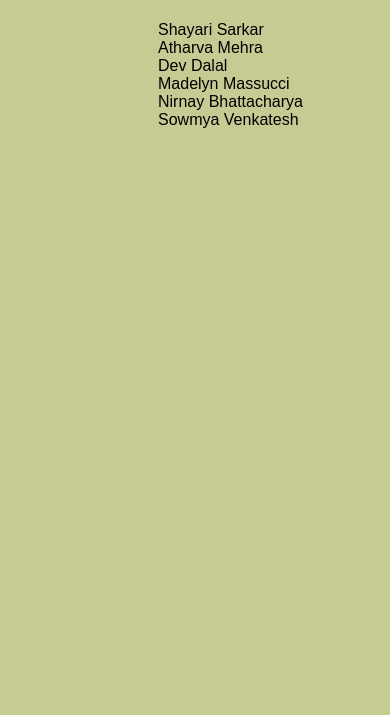
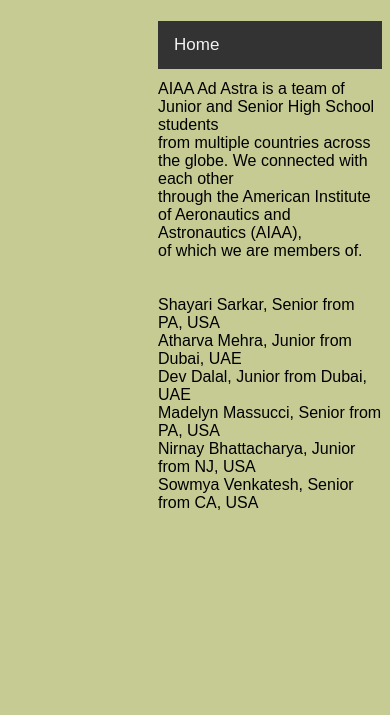
Before and after one commit to shayari-sarkar/aiaa-spaceapps, a Flask app: page /about-us in a window 390 px wide. Shown: the part 129-844 px from the top of the page. Run offline with Flask 3, Linux system fonts and the light colour scheme; some web fonts are replaced.

Commit message:
Update about-us.html

```diff
--- a/templates/about-us.html
+++ b/templates/about-us.html
@@ -6,13 +6,92 @@
 
 
 {% endblock %}
+<div class="topnav" id="myTopnav">
+  <a href="https://starsymphony.pythonanywhere.com/" >Home</a>
+  <a href="/about-us" class="active">About Us</a>
+  <a href="javascript:void(0);" class="icon" onclick="myFunction()">
+    <i class="fa fa-bars"></i>
+  </a>
+</div>
+<div style = "margin-top: 5%">
+AIAA Ad Astra is a team of Junior and Senior High School students <br>
+from multiple countries across the globe. We connected with each other <br>
+through the American Institute of Aeronautics and Astronautics (AIAA), <br>
+of which we are members of.<br><br><br>
+Shayari Sarkar, Senior from PA, USA<br>
+Atharva Mehra, Junior from Dubai, UAE<br>
+Dev Dalal, Junior from Dubai, UAE<br>
+Madelyn Massucci, Senior from PA, USA<br>
+Nirnay Bhattacharya, Junior from NJ, USA<br>
+Sowmya Venkatesh, Senior from CA, USA<br>
+</div>
 
-Shayari Sarkar<br>
-Atharva Mehra<br>
-Dev Dalal<br>
-Madelyn Massucci<br>
-Nirnay Bhattacharya<br>
-Sowmya Venkatesh<br>
+<style>
+    /* NAV BAR */
+
+  /* Add a black background color to the top navigation */
+.topnav {
+  background-color: #333;
+  overflow: hidden;
+
+}
+
+/* Style the links inside the navigation bar */
+.topnav a {
+  float: left;
+  display: block;
+  color: #f2f2f2;
+  text-align: center;
+  padding: 14px 16px;
+  text-decoration: none;
+  font-size: 17px;
+}
+
+/* Change the color of links on hover */
+.topnav a:hover {
+  background-color: #ddd;
+  color: black;
+}
+
+/* Add an active class to highlight the current page */
+.topnav a.active {
+  background-color: #ADD8E6;
+  color: white;
+}
+
+/* Hide the link that should open and close the topnav on small screens */
+.topnav .icon {
+  display: none;
+}
+
+
+/*CAN BE MODIFIED*/
+
+/* When the screen is less than 600 pixels wide, hide all links, except for the first one ("Home"). Show the link that contains should open and close the topnav (.icon) */
+@media screen and (max-width: 600px) {
+  .topnav a:not(:first-child) {display: none;}
+  .topnav a.icon {
+    float: right;
+    display: block;
+  }
+}
+
+/* The "responsive" class is added to the topnav with JavaScript when the user clicks on the icon. This class makes the topnav look good on small screens (display the links vertically instead of horizontally) */
+@media screen and (max-width: 600px) {
+  .topnav.responsive {position: relative;}
+  .topnav.responsive a.icon {
+    position: absolute;
+    right: 0;
+    top: 0;
+  }
+  .topnav.responsive a {
+    float: none;
+    display: block;
+    text-align: left;
+  }
+}
+
+</style>
 
 
 {% endblock %}
```
